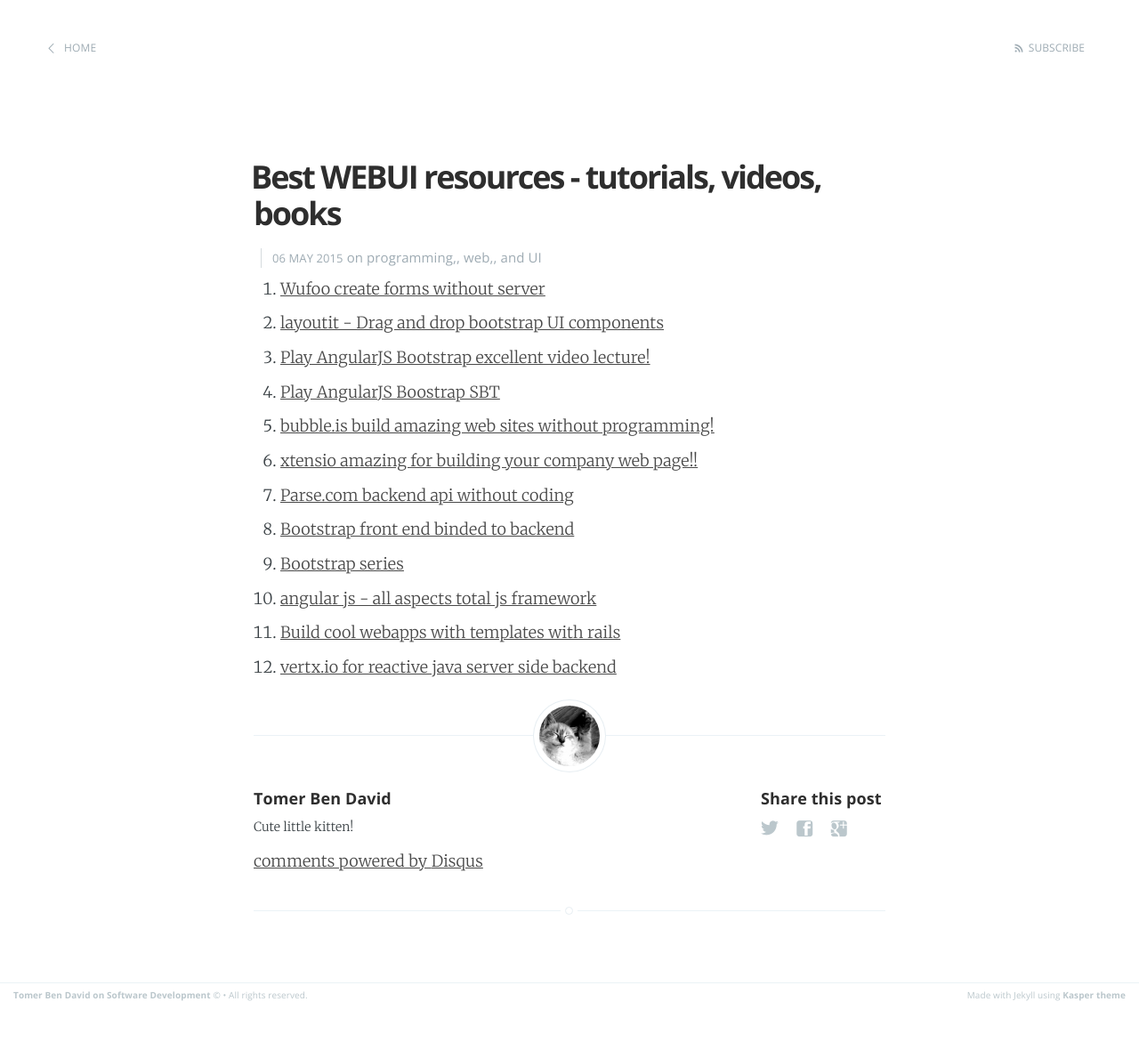
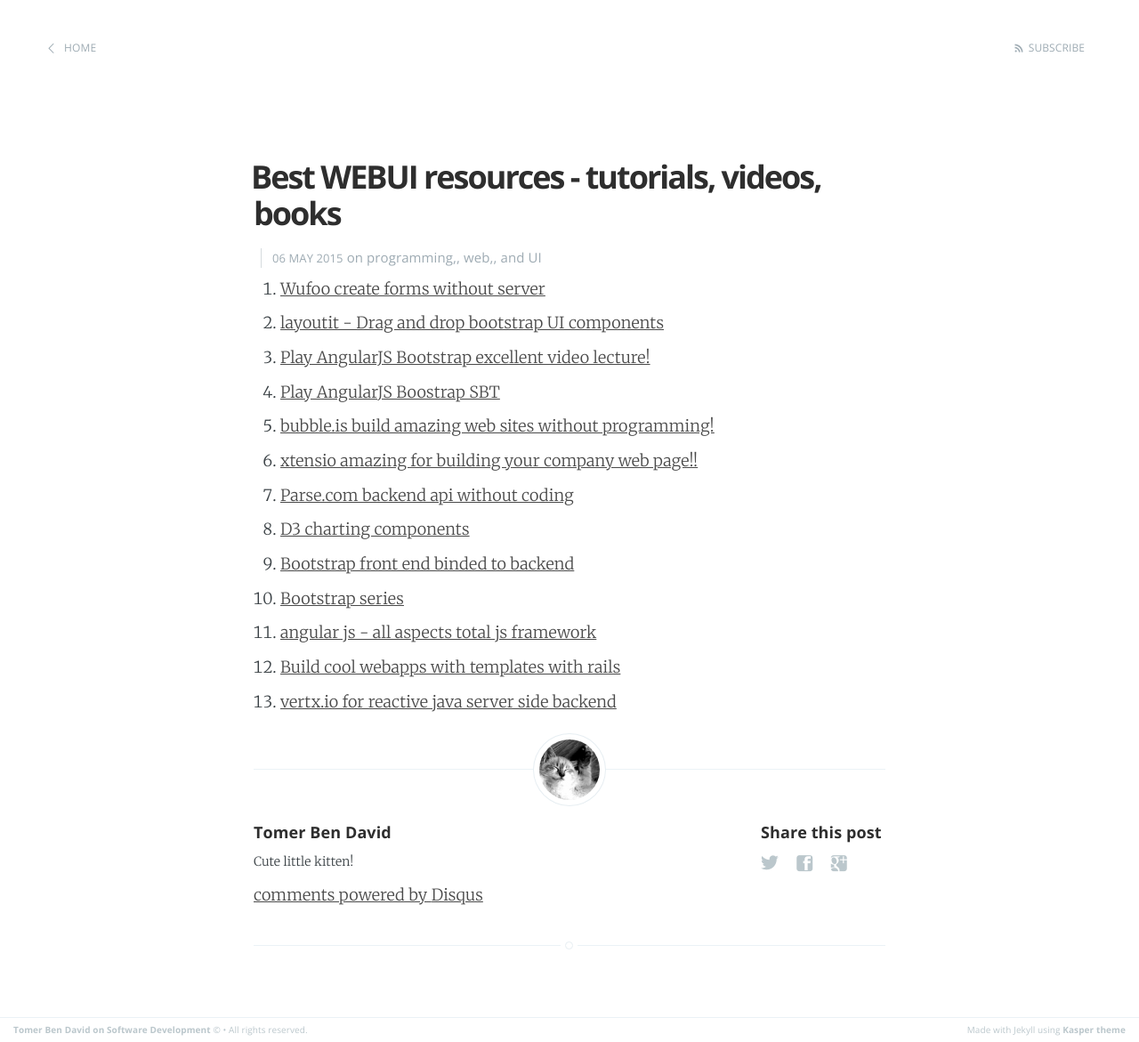
Before and after one commit to tomer-ben-david/tomer-ben-david.github.io.jekyll, a Jekyll site: the page built from _posts/2015-05-06-best-webui-resources-tutorials-videos-books.markdown, in a window 1280 px wide. Shown: the whole page at 89% size. Built offline with Jekyll 4.4.1, drawn with Linux system fonts in a browser that asks for light colours; Markdown is read by kramdown in place of the engine named in the settings; comment, search, counter and statistics services are not loaded; before the commit the page ends 1133 px from its top, so only the background shows below that.

Commit message:
+d3 charting components

```diff
--- a/_posts/2015-05-06-best-webui-resources-tutorials-videos-books.markdown
+++ b/_posts/2015-05-06-best-webui-resources-tutorials-videos-books.markdown
@@ -12,6 +12,7 @@
 1. [bubble.is build amazing web sites without programming!](https://bubble.is/)
 1. [xtensio amazing for building your company web page!!](http://xtensio.com/)
 1. [Parse.com backend api without coding](http://parse.com)
+1. [D3 charting components](http://csnw.github.io/d3.compose)
 1. [Bootstrap front end binded to backend](http://blog.miguelgrinberg.com/post/writing-a-javascript-rest-client)
 1. [Bootstrap series](https://www.youtube.com/playlist?list=PL0qaQSYB_0TD-7tNkfMnJ0DCFJVjBNF8G)
 1. [angular js - all aspects total js framework](https://angularjs.org/)
```
